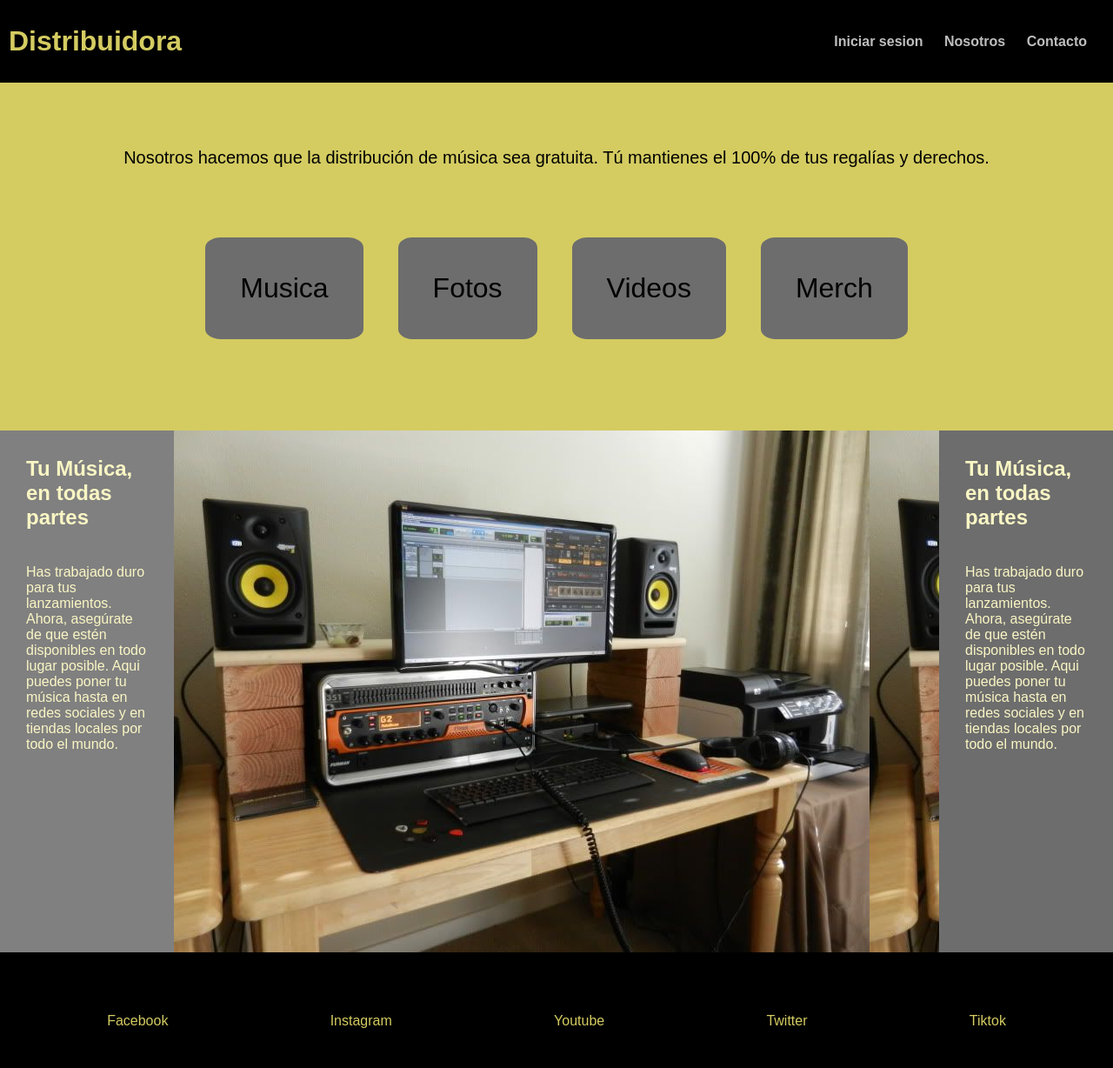
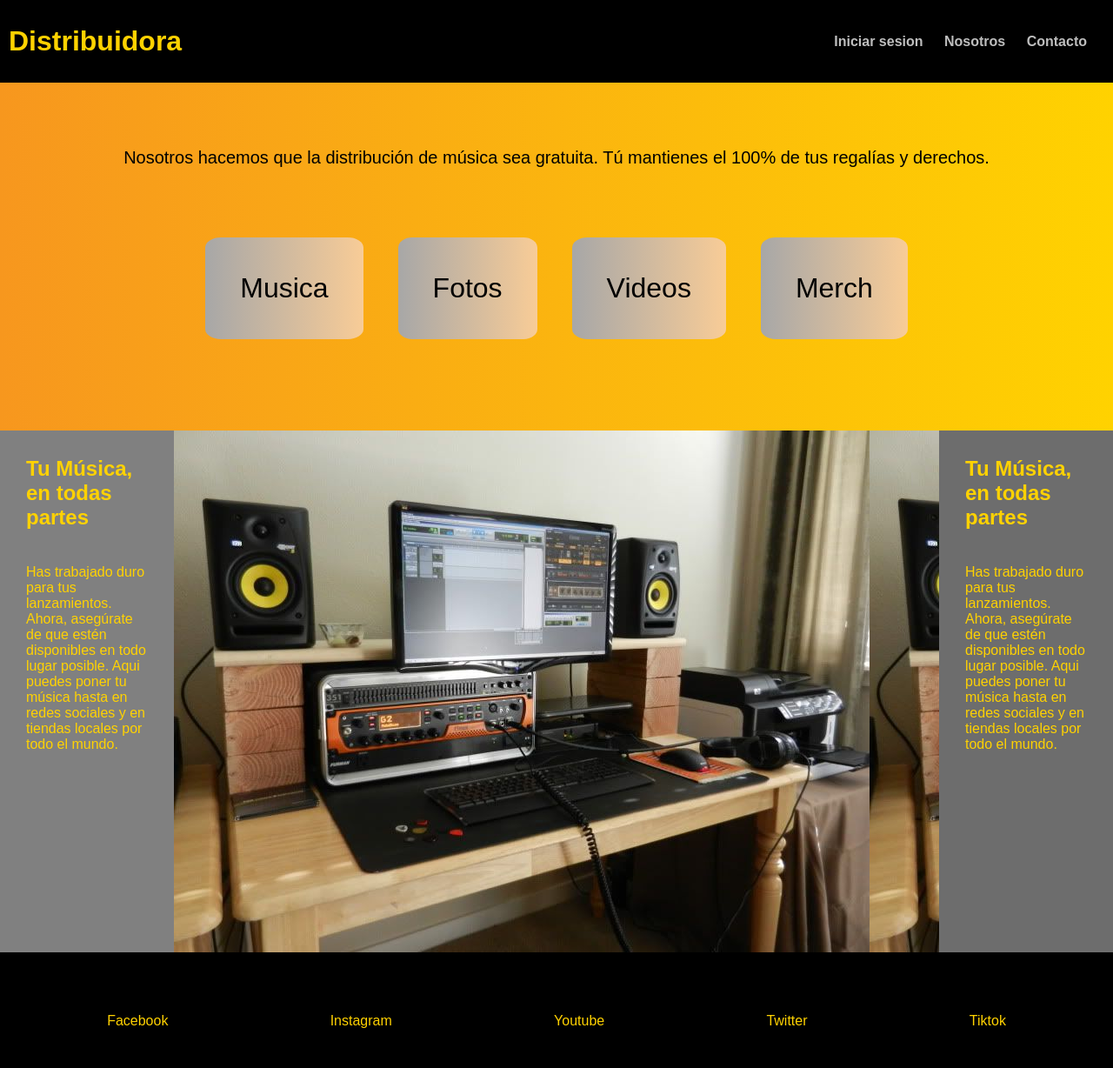
Before and after one commit to Francosoria93/Mi-repositorio, a plain HTML site: page index.html in a window 1280 px wide. Shown: the whole page at 87% size. Drawn offline with Linux system fonts and the light colour scheme.

Commit message:
transiciones y gradientes

```diff
--- a/style.css
+++ b/style.css
@@ -10,18 +10,18 @@ header {background-color: rgb(0, 0, 0);
     align-items: center;
 padding: 10px;}
 
-.titulo {color: rgb(212, 204, 97);}
+.titulo {color: #FFD200;}
 
 a {text-decoration: none;
 color: rgba(255, 255, 255, 0.747);}
 
 nav a {font-weight: 600; padding-right: 20px;}
 
-nav a:hover {color: rgb(212, 204, 97);}
+nav a:hover {color: #FFD200;}
 
 
 
-.foto1 {background-color: rgb(212, 204, 97);
+.foto1 {background-image: linear-gradient(to right, #F7971E, #FFD200);
 display: flex; flex-direction: column;
 padding: 50px;
 height: 300px;
@@ -29,12 +29,13 @@ align-items: center;
 justify-content: space-around;}
 
 .cuadro {display: flex; font-size: 2rem; padding: 10px; }
-.cuadro ul {background-color: rgb(109, 109, 109); padding: 40px;
+.cuadro ul {background-image: linear-gradient(to left,#f8cc97, rgb(167, 167, 167)); padding: 40px;
     text-align: center;
  border-radius: 10%; margin: 20px;
 }
 
-
+.cuadro ul:hover {transform: scale(1.3);
+    transition: all .8s}
 
 .mensaje {font-size: 20px;}
 
@@ -43,7 +44,7 @@ display: grid;
 grid-template-columns: 200px auto 200px;
 }
 .caja3 {background-color: rgb(128, 128, 128);
-color: rgb(250, 246, 196); height: 600px;
+color: #FFD200; height: 600px;
  }
  .plataformas div {
      padding: 10px;
@@ -56,7 +57,7 @@ height: 600px;}
 
 .imagen {width: 20px; height: 5px;}
 
-.experiencia3 {color:rgb(250, 246, 196); background-color: rgb(109, 109, 109);}
+.experiencia3 {color:#FFD200; background-color: rgb(109, 109, 109);}
 footer {height: 600px;background-color: black; height:100px; justify-content: space-around;
 display: flex; font-size: 1rem; padding: 30px;}
-footer ul {color: rgb(212, 204, 97); padding: 40px; align-items: center;}
+footer ul {color: #FFD200; padding: 40px; align-items: center;}
```
Also changed, not shown: index.html (line endings or trailing spaces).
